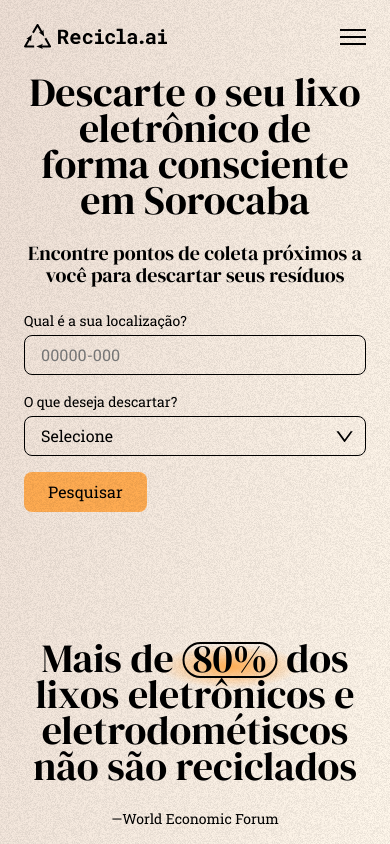
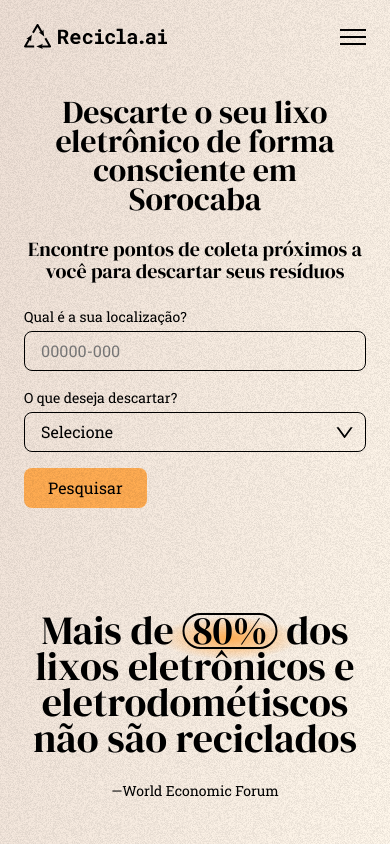
Before and after one commit to facens-fcc/recicla-ai-spring-boot, a React (Vite) app: page / in a window 390 px wide. Shown: the top 844 px of the page. Built offline with nearby package versions, Linux system fonts and the light colour scheme.

Commit message:
Update title size

```diff
--- a/src/components/Search/Search.module.css
+++ b/src/components/Search/Search.module.css
@@ -1,6 +1,8 @@
+.search {
+  padding: var(--spacing-md) 0 0;
+}
+
 .search__box {
-  margin: var(--spacing-md) 0;
-
   display: grid;
   gap: var(--spacing-md);
   align-items: center;
@@ -22,12 +24,15 @@
 }
 
 @media (min-width: 62rem) {
+  .search {
+    padding: clamp(var(--spacing-lg), 5vw, var(--spacing-lg)) 0;
+  }
+
   .search__box {
     backdrop-filter: blur(20px);
     background: linear-gradient(102.34deg, rgba(239, 224, 214, 0.88) 0%, rgba(255, 247, 235, 0.88) 100%);
     border-radius: var(--radius-lg);
     box-shadow: 0px 2px 8px rgba(0, 0, 0, 0.24), 0px 16px 40px rgba(0, 0, 0, 0.08);
-    margin: clamp(var(--spacing-lg), 5vw, var(--spacing-xl)) 0;
 
     padding: var(--spacing-md);
     grid-template-columns: 3fr 5fr;
--- a/src/index.css
+++ b/src/index.css
@@ -218,14 +218,18 @@ strong {
 
 .display {
   font-family: 'DM Serif Display', serif;
-  font-size: clamp(3rem, -1rem + 6.5vw, 5rem);
   line-height: 0.9;
   text-align: center;
   order: 2;
+  word-wrap: break-word;
 }
 
 .display--small {
-  font-size: clamp(4rem, -1rem + 10vw, 4rem);
+  font-size: clamp(2rem, -1rem + 10vw, 4rem);
+}
+
+.display--medium {
+  font-size: clamp(3rem, -1rem + 6.5vw, 5rem);
 }
 
 .display--large {
@@ -233,7 +237,7 @@ strong {
 }
 
 @media (max-width: 25rem) {
-  .display {
+  .display--medium {
     font-size: 2.5rem;
   }
 }
--- a/src/pages/Home/Home.jsx
+++ b/src/pages/Home/Home.jsx
@@ -15,7 +15,7 @@ const Home = () => {
 
       <section className={style.whyRecycle} id="por-que-reciclar">
         <figure className={style.whyRecycle__quote}>
-          <blockquote className={`${style.whyRecycle__quote__content} display`} cite="https://www.theworldcounts.com/challenges/waste/electronic-waste-facts">
+          <blockquote className={`${style.whyRecycle__quote__content} display display--medium`} cite="https://www.theworldcounts.com/challenges/waste/electronic-waste-facts">
             Mais de <span className={style.whyRecycle__quote__highlight}>80%</span> dos lixos eletrônicos e eletrodométiscos não são reciclados
           </blockquote>
           <figcaption className={style.whyRecycle__quote__source}>
@@ -28,8 +28,8 @@ const Home = () => {
       <section className={style.worldCount}>
         <figure className={style.worldCount__quote}>
           <blockquote className={style.quote__content} cite="https://www.theworldcounts.com/challenges/waste/electronic-waste-facts">
-            <p className={`${style.worldCount__quote__title} display`}>Por ano, toneladas de lixo eletrônico são jogadas fora no mundo todo</p>
-            <p className={`${style.worldCount__quote__text} display`}>...mais precisamente</p>
+            <p className={`${style.worldCount__quote__title} display display--medium`}>Por ano, toneladas de lixo eletrônico são jogadas fora no mundo todo</p>
+            <p className={`${style.worldCount__quote__text} display display--medium`}>...mais precisamente</p>
             <p className={`${style.worldCount__quote__number} display display--large`}>50.000.000t</p>
           </blockquote>
           <figcaption className={style.worldCount__quote__source}>
@@ -38,7 +38,7 @@ const Home = () => {
         </figure>
         <div className={style.worldCount__earth}>
           <img className={style.worldCount__earth__image} src={earth} alt="Imagem do planeta Terra" loading="lazy" />
-          <p className={`${style.worldCount__earth__text} display`}>A mudança começa por você</p>
+          <p className={`${style.worldCount__earth__text} display display--medium`}>A mudança começa por você</p>
         </div>
       </section>
 
--- a/src/pages/Home/Home.module.css
+++ b/src/pages/Home/Home.module.css
@@ -1,5 +1,10 @@
 .hero {
-  padding: 0 1.5rem 0;
+  padding: var(--spacing-md) 1.5rem 0;
+}
+
+.hero__title {
+  max-width: 30ch;
+  margin: auto;
 }
 
 .hero__form {
--- a/src/pages/OndeDescartar/OndeDescartar.jsx
+++ b/src/pages/OndeDescartar/OndeDescartar.jsx
@@ -23,7 +23,7 @@ const OndeDescartar = () => {
     <main className="main">
       <section className={style.hero}>
         <div className="container">
-          <h1 className="display">Onde descartar?</h1>
+          <h1 className="display display--medium">Onde descartar?</h1>
           <Search userZipCode={userZipCode} userSelectedCategories={userSelectedCategories} />
         </div>
       </section>
--- a/src/pages/OndeDescartar/OndeDescartar.module.css
+++ b/src/pages/OndeDescartar/OndeDescartar.module.css
@@ -1,5 +1,5 @@
 .hero {
-  padding: 0 1.5rem 0;
+  padding: var(--spacing-md) 1.5rem 0;
 }
 
 .results__title {
```
